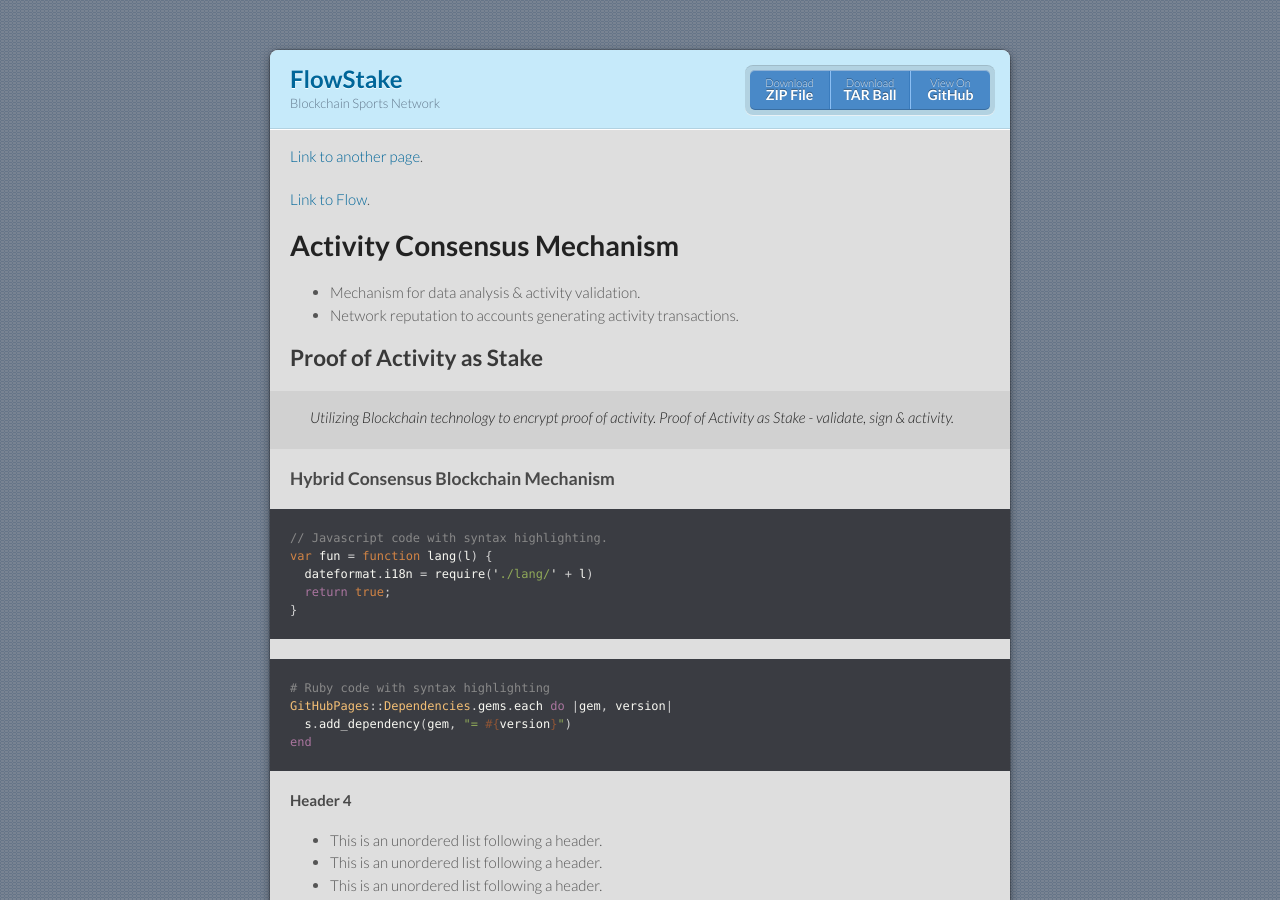
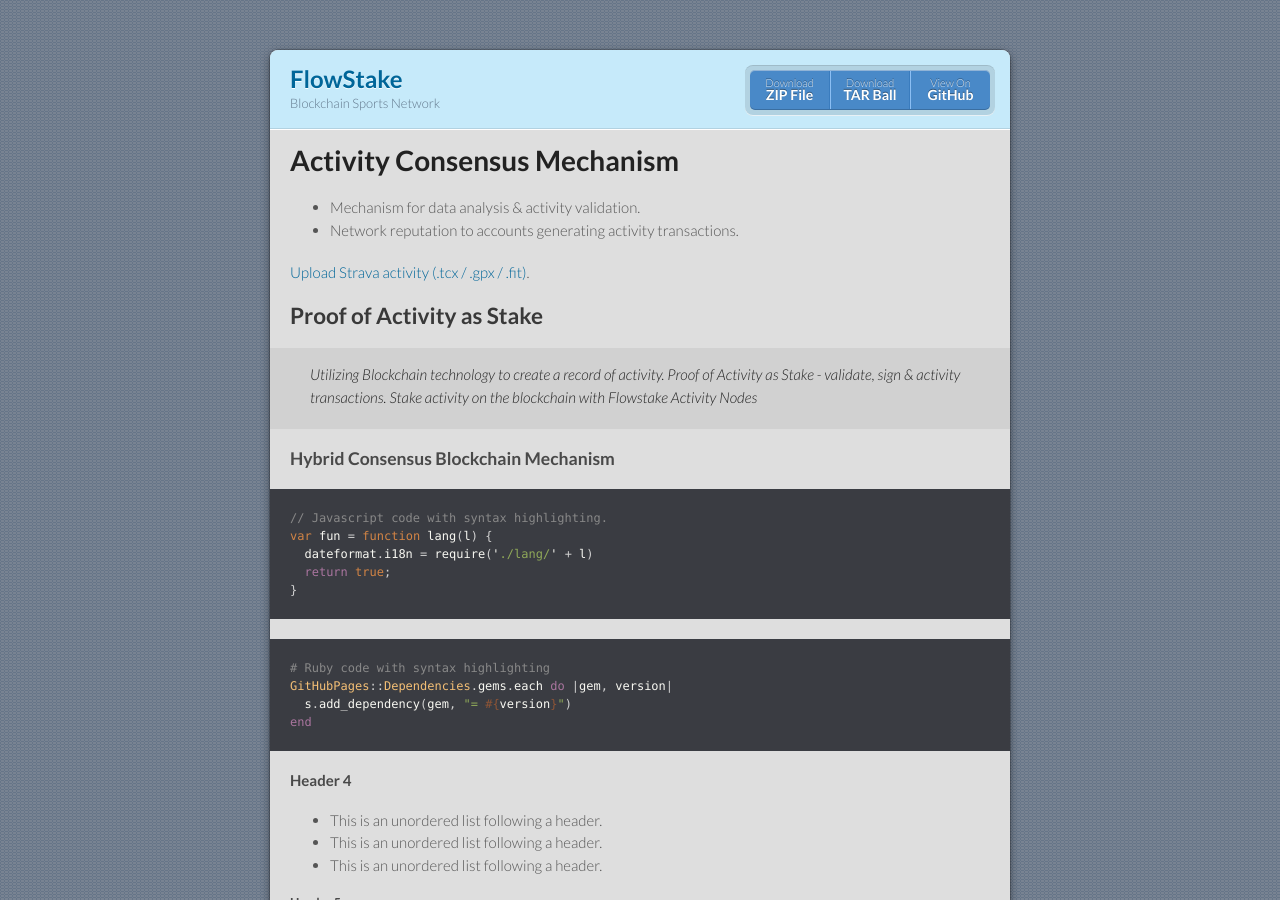
Before and after one commit to flowstake/flowstake.github.io, a Jekyll site: the page built from index.md, in a window 1280 px wide and 900 px high. Built offline with Jekyll 4.4.1, drawn with Linux system fonts in a browser that asks for light colours; our own code applies the rules of GitHub Pages for plain Markdown files.

Commit message:
Update index.md

```diff
--- a/index.md
+++ b/index.md
@@ -1,11 +1,6 @@
 ---
 layout: default
 ---
-
-
-[Link to another page](./another-page.html).
-
-[Link to Flow](./flow.html).
 
 
 # Activity Consensus Mechanism
@@ -13,12 +8,15 @@ layout: default
 - Mechanism for data analysis & activity validation.
 - Network reputation to accounts generating activity transactions.
 
+[Upload Strava activity (.tcx / .gpx / .fit)](./another-page.html).
+
 
 ## Proof of Activity as Stake
 
-> Utilizing Blockchain technology to encrypt proof of activity.
-> Proof of Activity as Stake - validate, sign & activity.
->
+> Utilizing Blockchain technology to create a record of activity.
+> Proof of Activity as Stake - validate, sign & activity transactions.
+> Stake activity on the blockchain with Flowstake Activity Nodes
+
 
 ### Hybrid Consensus Blockchain Mechanism
 
```
